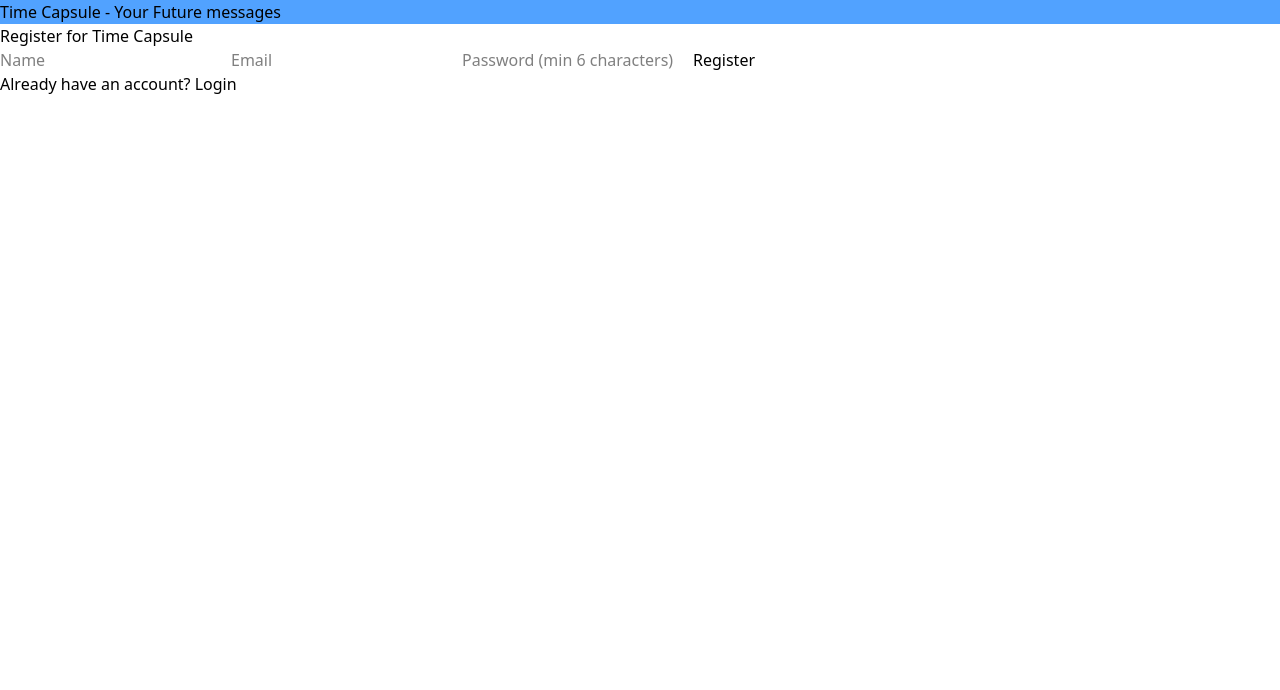
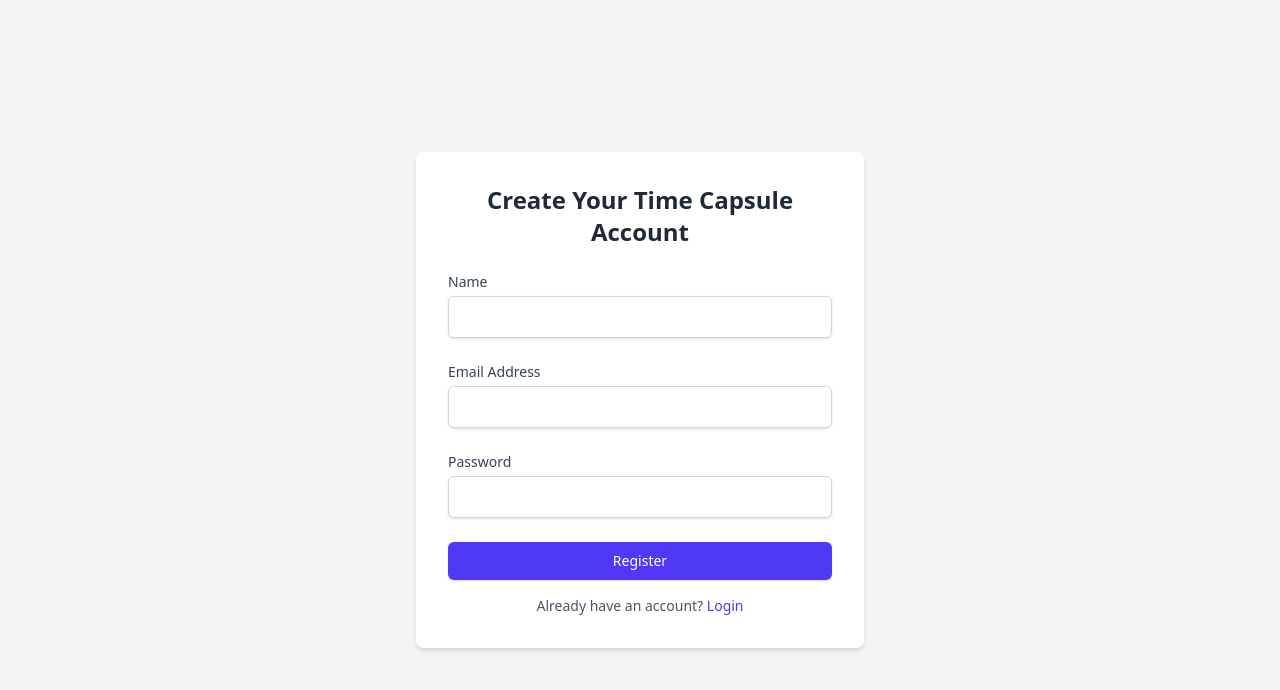
Before and after one commit to Aman-8343/FutureNotes, a React (Vite) app in the folder client/: page /register in a window 1280 px wide. Shown: the top 690 px of the page. Built offline with nearby package versions, Linux system fonts and the light colour scheme.

Commit message:
added some styling

```diff
--- a/client/src/App.jsx
+++ b/client/src/App.jsx
@@ -16,7 +16,7 @@
     return (
         <div className="App">
 
-            <h1 className='bg-blue-400'>Time Capsule - Your Future messages </h1>
+
             <Routes>
 
                 <Route path="/login" element={<Login />} />
--- a/client/src/pages/Register.jsx
+++ b/client/src/pages/Register.jsx
@@ -21,15 +21,62 @@
     };
 
     return (
-        <div className="auth-container">
-            <form onSubmit={onSubmit} className="auth-form">
-                <h2>Register for Time Capsule</h2>
-                <input type="text" name="name" placeholder="Name" onChange={onChange} required />
-                <input type="email" name="email" placeholder="Email" onChange={onChange} required />
-                <input type="password" name="password" placeholder="Password (min 6 characters)" minLength="6" onChange={onChange} required />
-                <button type="submit">Register</button>
-                <p>Already have an account? <Link to="/login">Login</Link></p>
-            </form>
+        <div className="min-h-screen flex items-center justify-center bg-gray-100">
+            <div className="bg-white p-8 rounded-lg shadow-md w-full max-w-md">
+                <h2 className="text-2xl font-bold mb-6 text-center text-gray-800">
+                    Create Your Time Capsule Account
+                </h2>
+                <form onSubmit={onSubmit} className="space-y-6">
+                    <div>
+                        <label htmlFor="name" className="block text-sm font-medium text-gray-700">Name</label>
+                        <input
+                            type="text"
+                            name="name"
+                            id="name"
+                            className="mt-1 block w-full px-3 py-2 border border-gray-300 rounded-md shadow-sm placeholder-gray-400 focus:outline-none focus:ring-indigo-500 focus:border-indigo-500"
+                            onChange={onChange}
+                            required
+                        />
+                    </div>
+                    <div>
+                        <label htmlFor="email" className="block text-sm font-medium text-gray-700">Email Address</label>
+                        <input
+                            type="email"
+                            name="email"
+                            id="email"
+                            className="mt-1 block w-full px-3 py-2 border border-gray-300 rounded-md shadow-sm placeholder-gray-400 focus:outline-none focus:ring-indigo-500 focus:border-indigo-500"
+                            onChange={onChange}
+                            required
+                        />
+                    </div>
+                    <div>
+                        <label htmlFor="password" className="block text-sm font-medium text-gray-700">Password</label>
+                        <input
+                            type="password"
+                            name="password"
+                            id="password"
+                            minLength="6"
+                            className="mt-1 block w-full px-3 py-2 border border-gray-300 rounded-md shadow-sm placeholder-gray-400 focus:outline-none focus:ring-indigo-500 focus:border-indigo-500"
+                            onChange={onChange}
+                            required
+                        />
+                    </div>
+                    <div>
+                        <button
+                            type="submit"
+                            className="w-full flex justify-center py-2 px-4 border border-transparent rounded-md shadow-sm text-sm font-medium text-white bg-indigo-600 hover:bg-indigo-700 focus:outline-none focus:ring-2 focus:ring-offset-2 focus:ring-indigo-500"
+                        >
+                            Register
+                        </button>
+                    </div>
+                </form>
+                <p className="mt-4 text-center text-sm text-gray-600">
+                    Already have an account?{' '}
+                    <Link to="/login" className="font-medium text-indigo-600 hover:text-indigo-500">
+                        Login
+                    </Link>
+                </p>
+            </div>
         </div>
     );
 };
--- a/client/vite.config.js
+++ b/client/vite.config.js
@@ -4,5 +4,5 @@
 
 // https://vite.dev/config/
 export default defineConfig({
-  plugins: [react(),tailwindcss],
+  plugins: [react(),tailwindcss()],
 })
```
